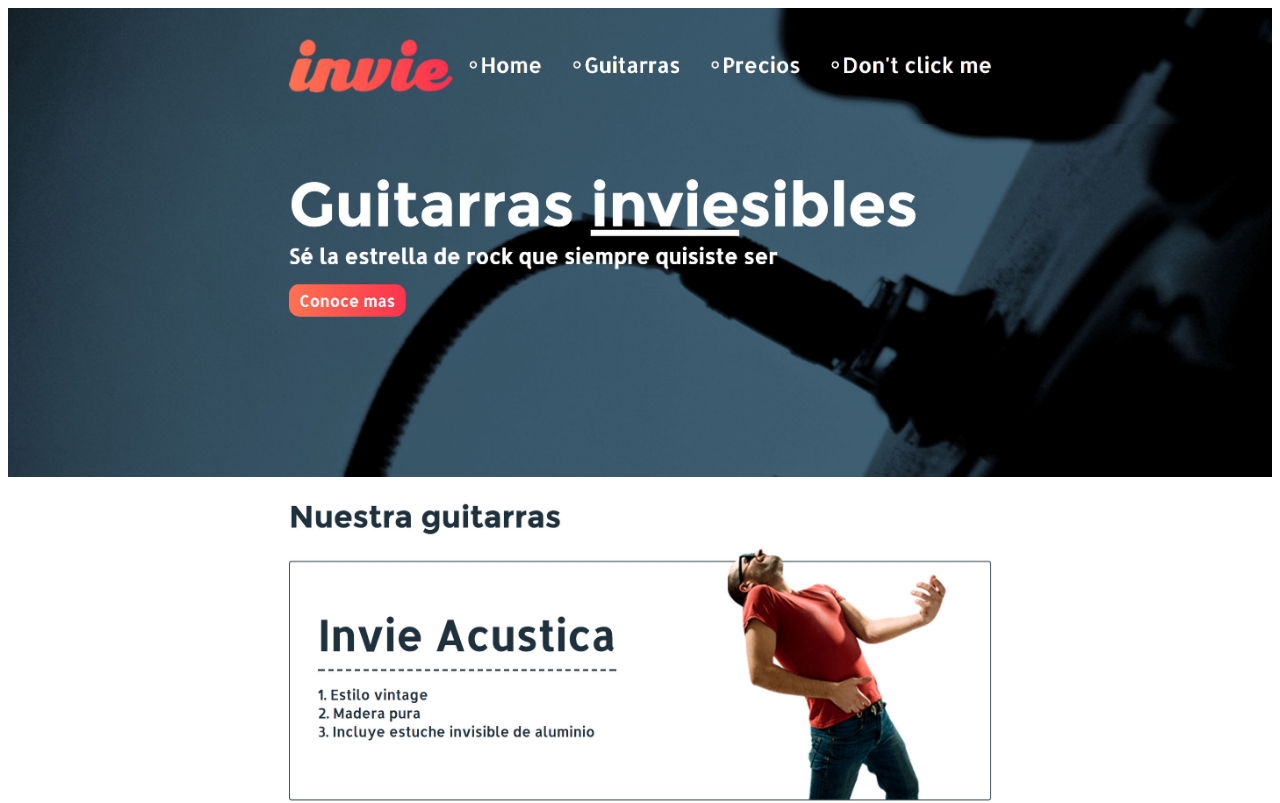
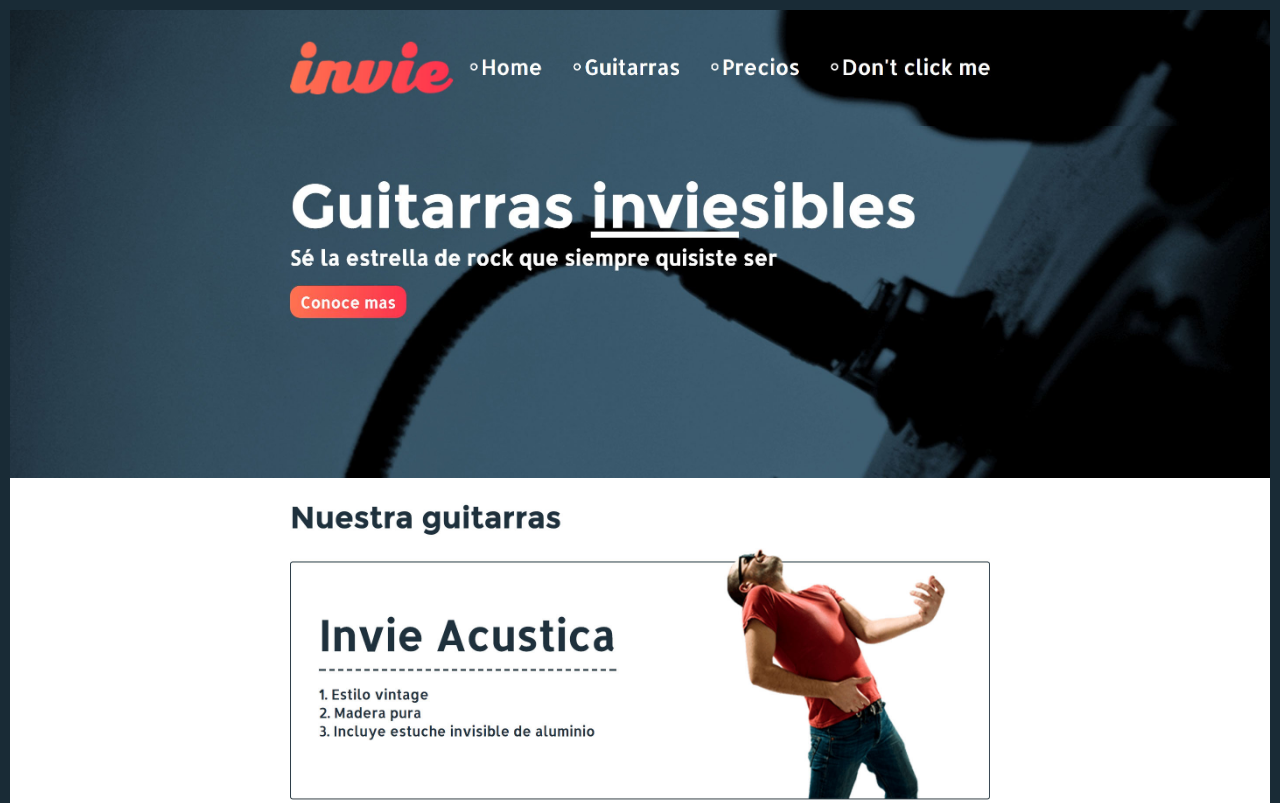
Before and after one commit to slacksky/guitarras-invisbles, a plain HTML site: page index.html in a window 1280 px wide. Shown: the top 803 px of the page. Drawn offline with Linux system fonts and the light colour scheme.

Commit message:
hotfix 1

```diff
--- a/index.html
+++ b/index.html
@@ -5,7 +5,8 @@
     <title>Invie</title>
     <style media="screen">
       body{
-        margin: ;
+        margin: 0;
+        border: 10px solid #192b36;
       }
       img {
         max-width: 100%;
```
